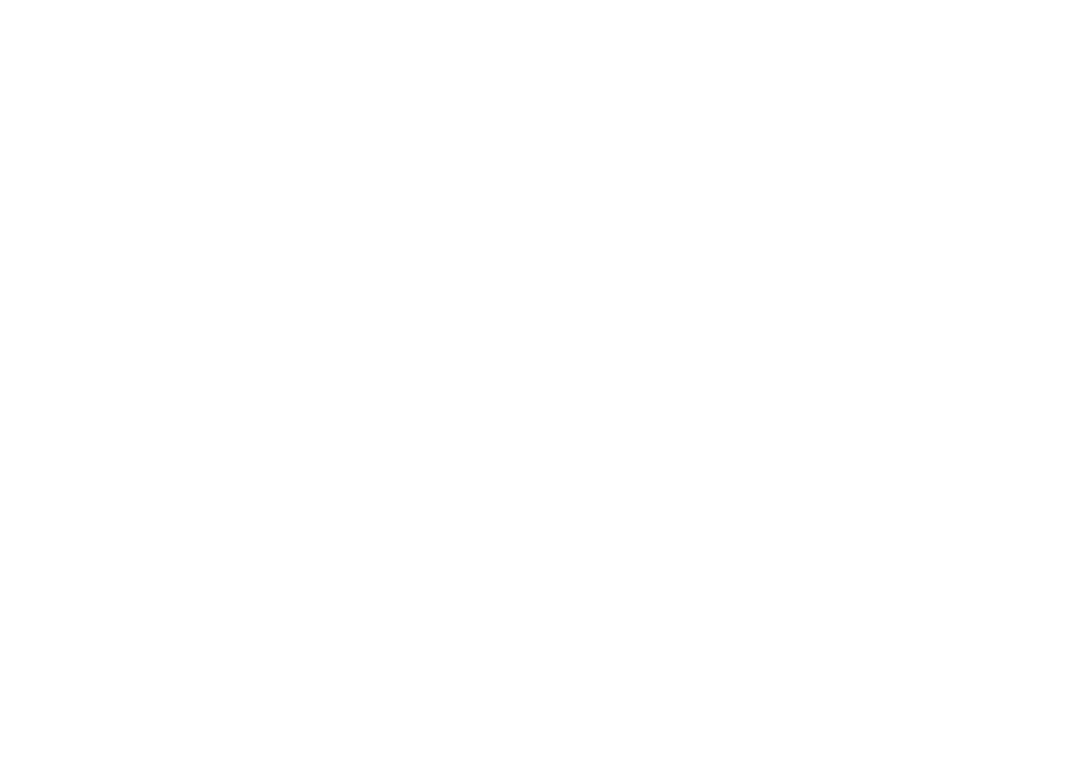
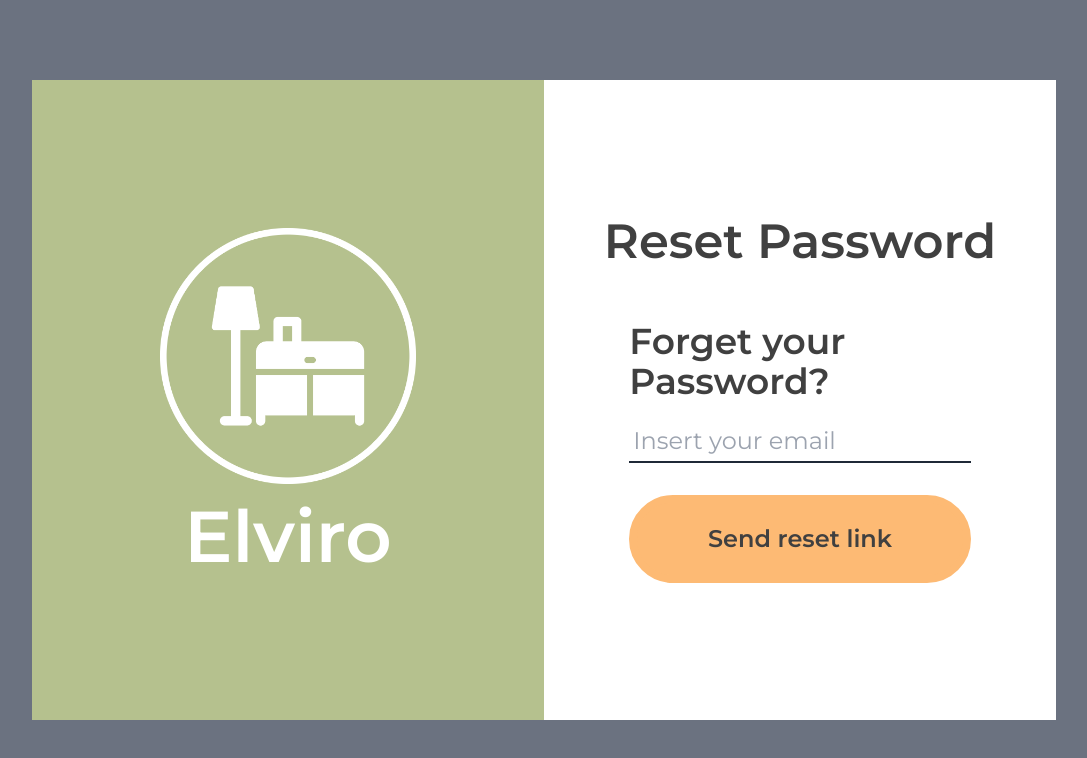
Before and after one commit to jsd7-group3-the-immortal-elf/elviro-frontend, a React (Vite) app: page / in a window 1280 px wide. Shown: the top 758 px of the page, without its empty margins (96-1183 px from the left). Built offline with nearby package versions, Linux system fonts and the light colour scheme.

Commit message:
push banner.png

```diff
--- a/src/components/login/ForgetPage.jsx
+++ b/src/components/login/ForgetPage.jsx
@@ -4,12 +4,7 @@
 
 function ForgetPage() {
 	//ไว้รับค่า object จาก formData
-	const [formData, setFormData] = useState({
-		firstName: "",
-		lastName: "",
-		email: "",
-		password: "",
-	});
+	const [emailData, setEmailData] = useState({ email: "" });
 
 	//สร้าง array ไว้รับค่าจาก formData
 	const [tableData, setTableData] = useState([]);
@@ -18,19 +13,13 @@
 	const handleChange = (event) => {
 		const { name, value } = event.target;
 
-		setFormData((prevData) => ({
+		setEmailData((prevData) => ({
 			...prevData,
 			[name]: value,
 		}));
 	};
 
-	//เอาค่าไปเก็บใน array
-	const handleSubmit = (event) => {
-		event.preventDefault(); //ไม่ให้ refresh หน้า
-		console.log("Form Submitted:", formData); //ไว้ดู check
-		setTableData((prevData) => [...prevData, formData]);
-		console.log(...tableData, formData);
-	};
+	//handleSubmit ให้ส่งเข้าิีเมล์เดี๋ยวแยกทีหลัง
 
 	return (
 		<div className="md:bg-gray-500 md:h-screen md:flex md:justify-center md:items-center">
@@ -54,73 +43,28 @@
 				</div>
 
 				<div className="md:bg-white md:w-1/2 md:h-full md:flex md:items-center md:justify-center md:overflow-hidden">
-					<form onSubmit={handleSubmit} className="flex flex-col md:w-2/3">
-						<label
-							htmlFor="firstName"
-							className="flex flex-col text-2xl pb-5 font-semibold"
-						>
-							First Name
-						</label>
-						<input
-							id="firstName"
-							className="bg-white border-b-2 border-gray-800 p-1 mb-8 text-2xl font-normal "
-							type="text"
-							name="firstName"
-							value={formData.firstName}
-							onChange={handleChange}
-							required
-						/>
-						<label
-							htmlFor="lastName"
-							className="flex flex-col text-2xl pb-5 font-semibold"
-						>
-							Last Name
-						</label>
-						<input
-							id="lastName"
-							className="bg-white border-b-2 border-gray-800 p-1 mb-8 text-2xl font-normal"
-							type="text"
-							name="lastName"
-							value={formData.lastName}
-							onChange={handleChange}
-							required
-						/>
+					<form className="flex flex-col md:w-2/3">
 						<label
 							htmlFor="email"
-							className="flex flex-col text-2xl pb-5 font-semibold"
+							className="flex flex-col text-2xl md:text-4xl pb-5 font-semibold"
 						>
-							Email
+							Forget your Password?
 						</label>
 						<input
 							id="email"
-							className="bg-white border-b-2 border-gray-800 p-1 mb-8 text-2xl font-normal"
-							type="email"
+							className="bg-white border-b-2 border-gray-800 p-1 mb-8 text-xl md:text-2xl font-normal "
+							type="text"
 							name="email"
-							value={formData.email}
+							value={emailData.email}
 							onChange={handleChange}
+							placeholder="Insert your email"
 							required
 						/>
-						<label
-							htmlFor="password"
-							className="flex flex-col text-2xl pb-5 font-semibold"
-						>
-							Password
-						</label>
-						<input
-							id="password"
-							className="bg-white border-b-2 border-gray-800 p-1 mb-16 text-2xl font-normal"
-							type="password"
-							name="password"
-							value={formData.password}
-							onChange={handleChange}
-							required
-						/>
-
 						<button
 							type="submit"
-							className="bg-orange-300 p-5 rounded-full font-semibold text-2xl mb-5 md:mb-0 border-8 border-orange-300 hover:border-orange-400 hover:shadow-xl"
+							className="bg-orange-300 p-3 md:p-5 rounded-full font-semibold md:text-2xl mb-5 md:mb-0 border-8 border-orange-300 hover:border-orange-400 hover:shadow-xl"
 						>
-							Create Account
+							Send reset link
 						</button>
 					</form>
 				</div>
@@ -128,5 +72,4 @@
 		</div>
 	);
 }
-
 export default ForgetPage;
--- a/src/components/login/ResetPage.jsx
+++ b/src/components/login/ResetPage.jsx
@@ -1,59 +1,71 @@
-import React from "react";
-import Image from "../../../public/images/elviro_logo_white.png";
+import { useState } from "react";
+import ImageWhite from "../../../public/images/elviro_logo_white.png";
+import ImageBlack from "../../../public/images/elviro_logo_black.png";
 
 function ResetPage() {
-	function handleInputChange() {}
+	//ไว้รับค่า object จาก formData
+	const [emailData, setEmailData] = useState({ email: "" });
+
+	//สร้าง array ไว้รับค่าจาก formData
+	const [tableData, setTableData] = useState([]);
+
+	//ฟังก์ชันสำหรับ รับค่า object เมื่อใส่ค่าใน input
+	const handleChange = (event) => {
+		const { name, value } = event.target;
+
+		setEmailData((prevData) => ({
+			...prevData,
+			[name]: value,
+		}));
+	};
+
+	//handleSubmit ให้ส่งเข้าิีเมล์เดี๋ยวแยกทีหลัง
 
 	return (
-		<div className="bg-gray-500 h-screen flex justify-center items-center">
-			<section
-				className=" w-4/5 h-4/5 flex
+		<div className="md:bg-gray-500 md:h-screen md:flex md:justify-center md:items-center">
+			<section className="flex flex-col md:flex-row items-center md:w-4/5 md:h-4/5">
+				<div className="flex my-9 justify-center items-center gap-4 md:my-0  md:bg-green md:w-1/2 md:h-full md:flex-col">
+					<img
+						src={ImageBlack}
+						alt="Elviro Logo"
+						className="w-1/2 md:hidden
+					"
+					/>
+					<img
+						src={ImageWhite}
+						alt="Elviro Logo"
+						className="hidden md:flex w-1/2
+					"
+					/>
+					<h1 className="hidden md:block font-semibold text-2xl md:text-7xl md:text-white">
+						Elviro
+					</h1>
+				</div>
 
-		"
-			>
-				<div className="bg-[var(--green)] w-1/2 h-full flex justify-center items-center">
-					<img src={Image} alt="Elviro Logo" className="w-1/2" />
-				</div>
-				<div className="bg-white w-1/2 h-full flex flex-col items-center justify-center overflow-hidden gap-20">
-					<section className="flex flex-col items-center">
-						<h1 className="text-7xl pb-5 font-semibold">Elviro</h1>
-						<h2 className="text-5xl pb-5 font-semibold text-gray-500">
-							Reset Password
-						</h2>
-					</section>
-
-					<form action="" className="flex flex-col">
+				<div className="md:bg-white md:w-1/2 md:h-full md:flex md:flex-col md:items-center md:justify-center md:gap-14 md:overflow-hidden">
+					<h1>Reset Password</h1>
+					<form className="flex flex-col md:w-2/3">
 						<label
-							htmlFor="password"
-							className="flex flex-col text-2xl pb-5 font-semibold"
+							htmlFor="email"
+							className="flex flex-col text-2xl md:text-4xl pb-5 font-semibold"
 						>
-							New Password
+							Forget your Password?
 						</label>
 						<input
-							id="password"
-							className="bg-white border-b-2 border-gray-800 p-1 mb-16 text-4xl font-semibold"
-							type="password"
-							// value={password}
-							onChange={handleInputChange}
+							id="email"
+							className="bg-white border-b-2 border-gray-800 p-1 mb-8 text-xl md:text-2xl font-normal "
+							type="text"
+							name="email"
+							value={emailData.email}
+							onChange={handleChange}
+							placeholder="Insert your email"
 							required
 						/>
-						<label
-							htmlFor="password"
-							className="flex flex-col text-2xl pb-5 font-semibold"
+						<button
+							type="submit"
+							className="bg-orange-300 p-3 md:p-5 rounded-full font-semibold md:text-2xl mb-5 md:mb-0 border-8 border-orange-300 hover:border-orange-400 hover:shadow-xl"
 						>
-							Confirm your password
-						</label>
-						<input
-							id="password"
-							className="bg-white border-b-2 border-gray-800 p-1 mb-16 text-4xl font-semibold"
-							type="password"
-							// value={password}
-							onChange={handleInputChange}
-							required
-						/>
-
-						<button className="bg-orange-300 p-5 rounded-full font-semibold w-[400px] text-2xl pb-5">
-							Submit
+							Send reset link
 						</button>
 					</form>
 				</div>
--- a/src/main.jsx
+++ b/src/main.jsx
@@ -2,9 +2,12 @@
 import ReactDOM from "react-dom/client";
 import App from "./App.jsx";
 import "./index.css";
+import "./index.css";
+import ResetPage from "./components/login/ResetPage.jsx";
 
 ReactDOM.createRoot(document.getElementById("root")).render(
 	<React.StrictMode>
-		<App />
+		<ResetPage />
+		{/* <App /> */}
 	</React.StrictMode>
 );
```
Also changed, not shown: public/images/banner-image.png (added), src/components/main-web/AboutPage.jsx (renamed from src/components/login/AboutPage.jsx).
